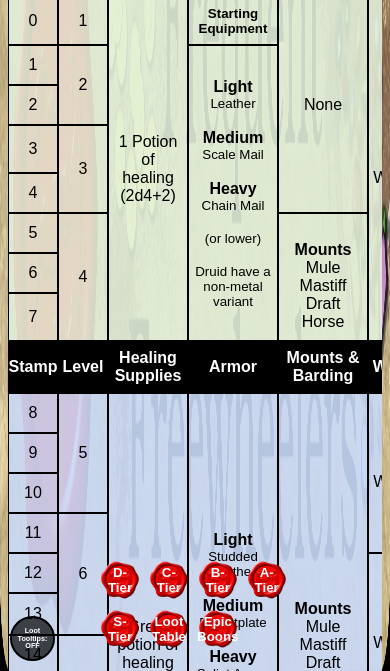
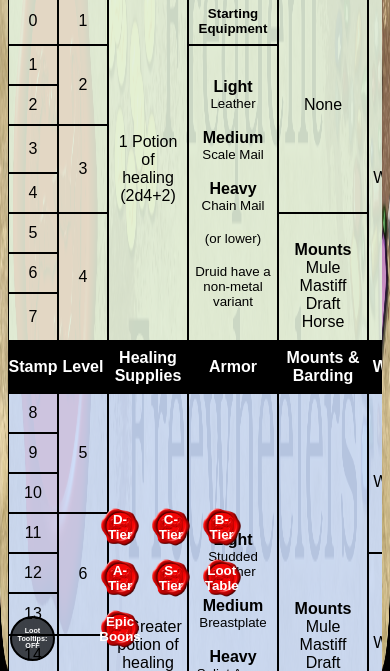
Before and after one commit to Weskernation/DungeonsGames, a plain HTML site: page index.html in a window 390 px wide. Shown: the part 173-844 px from the top of the page. Drawn offline with Linux system fonts and the light colour scheme.

Commit message:
Update style.css

```diff
--- a/style.css
+++ b/style.css
@@ -1071,15 +1071,15 @@ margin-top: 40px;
     }
 
     .progression-info-panel {
-        width: 100%;
+        width: 768px%;
         flex: none;
         padding: 15px;
     }
 
     .floating-menu {
-        max-width: calc(100% - 10px);
+        max-width: calc(100% - 0px);
         flex-wrap: wrap;
-        gap: clamp(3px, 1vw, 15px);
+        gap: clamp(3px, 1.5vw, 15px);
     }
 
     .floating-menu button {
```
